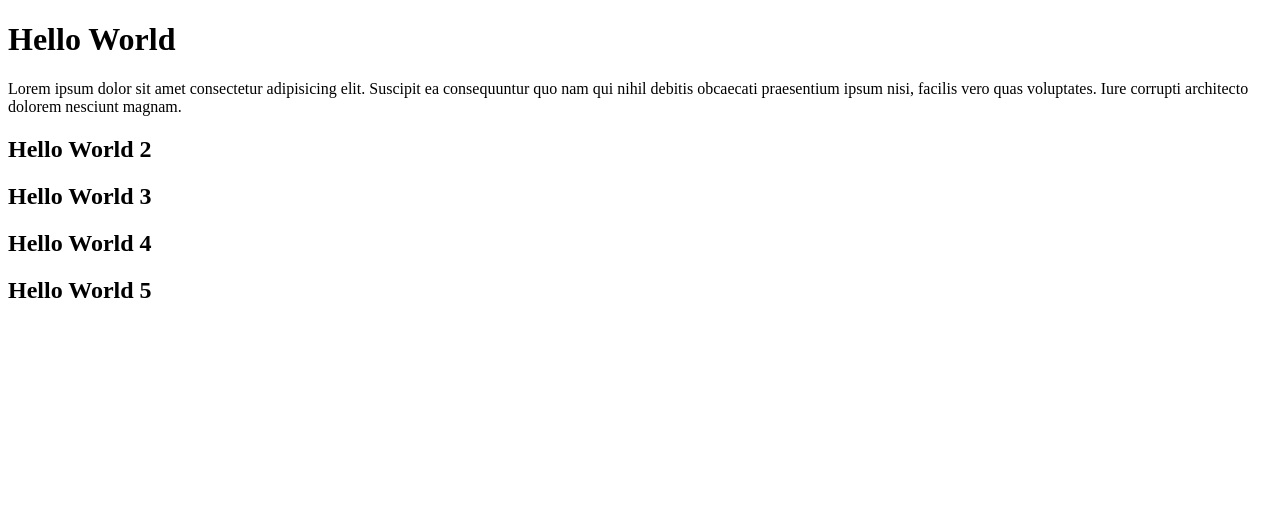
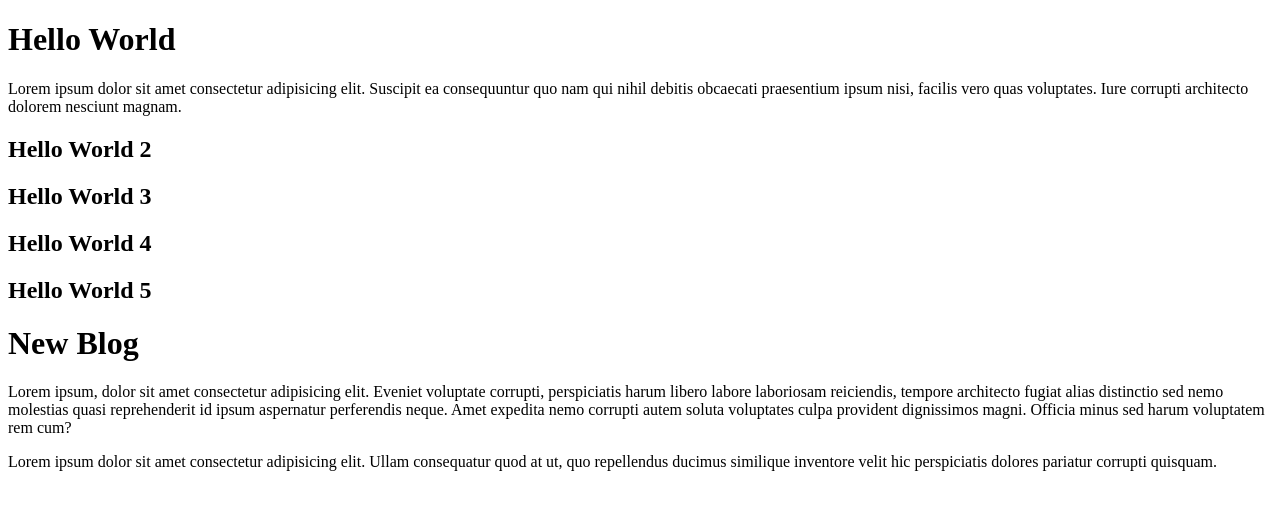
Before and after one commit to MdAshShafi/my-first-repo, a plain HTML site: page index.html in a window 1280 px wide. Drawn offline with Linux system fonts and the light colour scheme.

Commit message:
blog-added

```diff
--- a/index.html
+++ b/index.html
@@ -13,5 +13,10 @@
     <h2>Hello World 3</h2>
     <h2>Hello World 4</h2>
     <h2>Hello World 5</h2>
+    <div>
+        <h1>New Blog</h1>
+        <p>Lorem ipsum, dolor sit amet consectetur adipisicing elit. Eveniet voluptate corrupti, perspiciatis harum libero labore laboriosam reiciendis, tempore architecto fugiat alias distinctio sed nemo molestias quasi reprehenderit id ipsum aspernatur perferendis neque. Amet expedita nemo corrupti autem soluta voluptates culpa provident dignissimos magni. Officia minus sed harum voluptatem rem cum?</p>
+        <p>Lorem ipsum dolor sit amet consectetur adipisicing elit. Ullam consequatur quod at ut, quo repellendus ducimus similique inventore velit hic perspiciatis dolores pariatur corrupti quisquam.</p>
+    </div>
 </body>
 </html>
```
